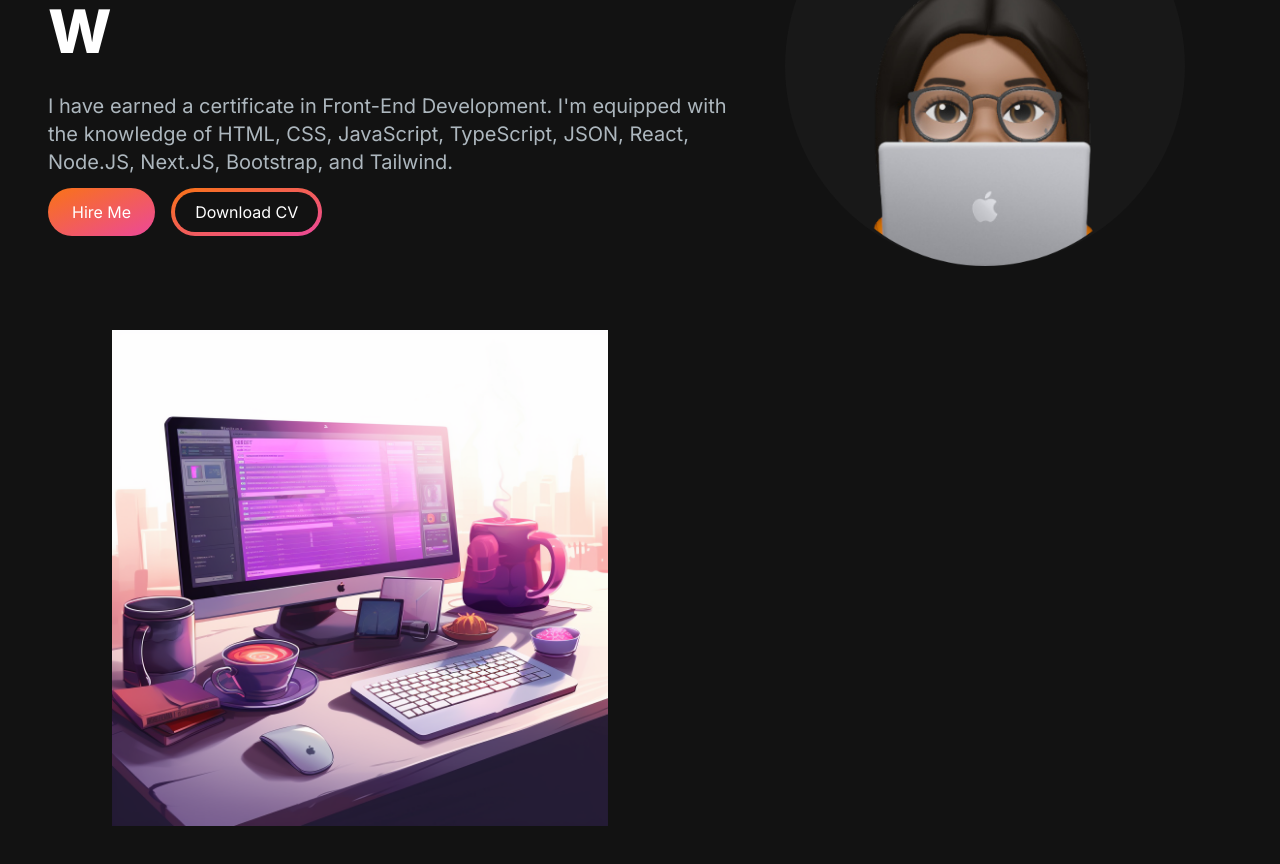
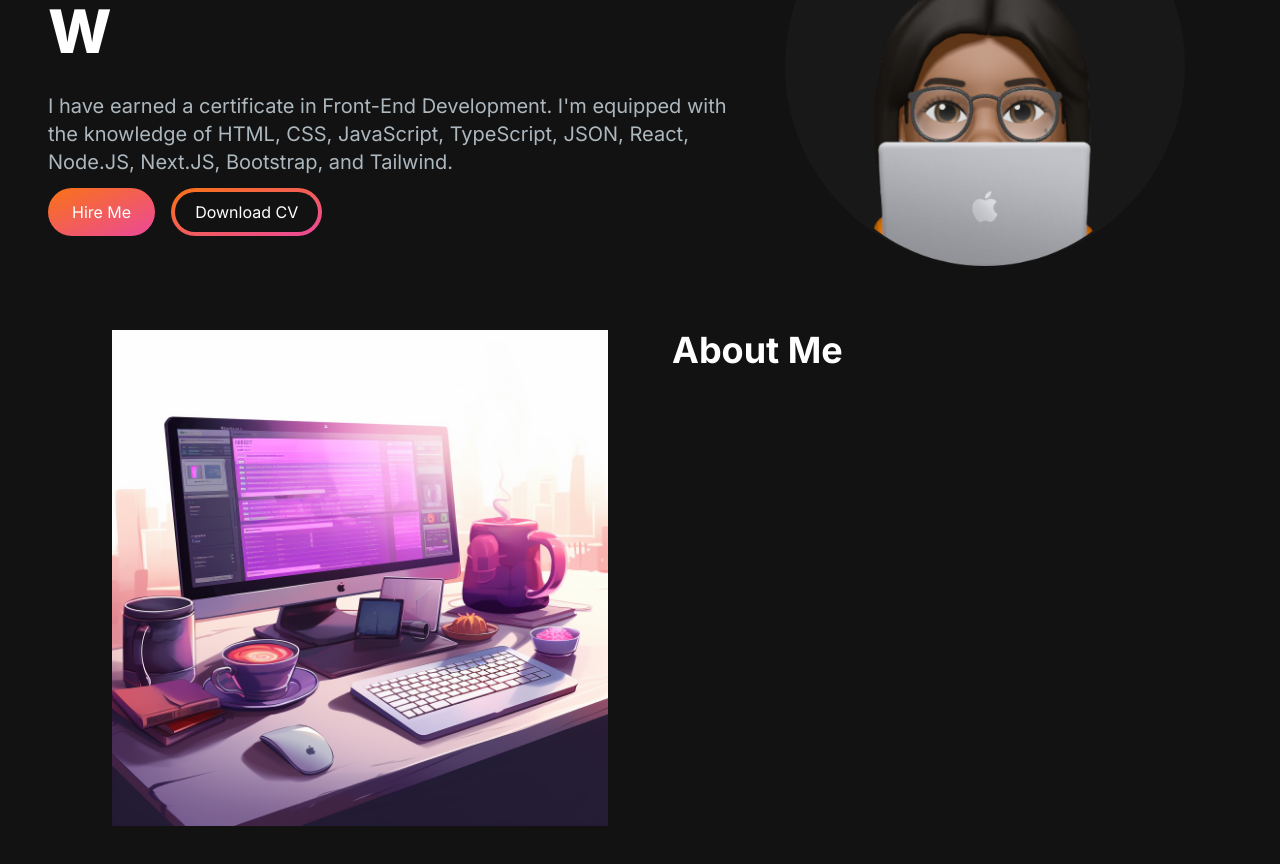
Before and after one commit to Tiesha93/portfolio-website, a Next.js app: page / in a window 1280 px wide. Shown: the part 246-1110 px from the top of the page. Built offline with nearby package versions, Linux system fonts and the light colour scheme.

Commit message:
Added header

```diff
--- a/src/app/components/AboutSection.jsx
+++ b/src/app/components/AboutSection.jsx
@@ -6,11 +6,14 @@ const AboutSection = () => {
     <section className="text-white" id="About">
       <div className="md:grid md:grid-cols-2 gap-8 items-center py-8 px-4 xl:gap-16 sm:py-16 xl:px-16">
         <Image
-        src="/images/about-image.png"
-        alt="desktop-image"
-        width={500}
-        height={500}
+          src="/images/about-image.png"
+          alt="desktop-image"
+          width={500}
+          height={500}
         />
+        <div className="mt-4 md:mt-0 text-left flex flex-col h-full">
+          <h2 className="text-4xl font-bold text-white mb-4">About Me</h2>
+        </div>
       </div>
     </section>
   );
```
